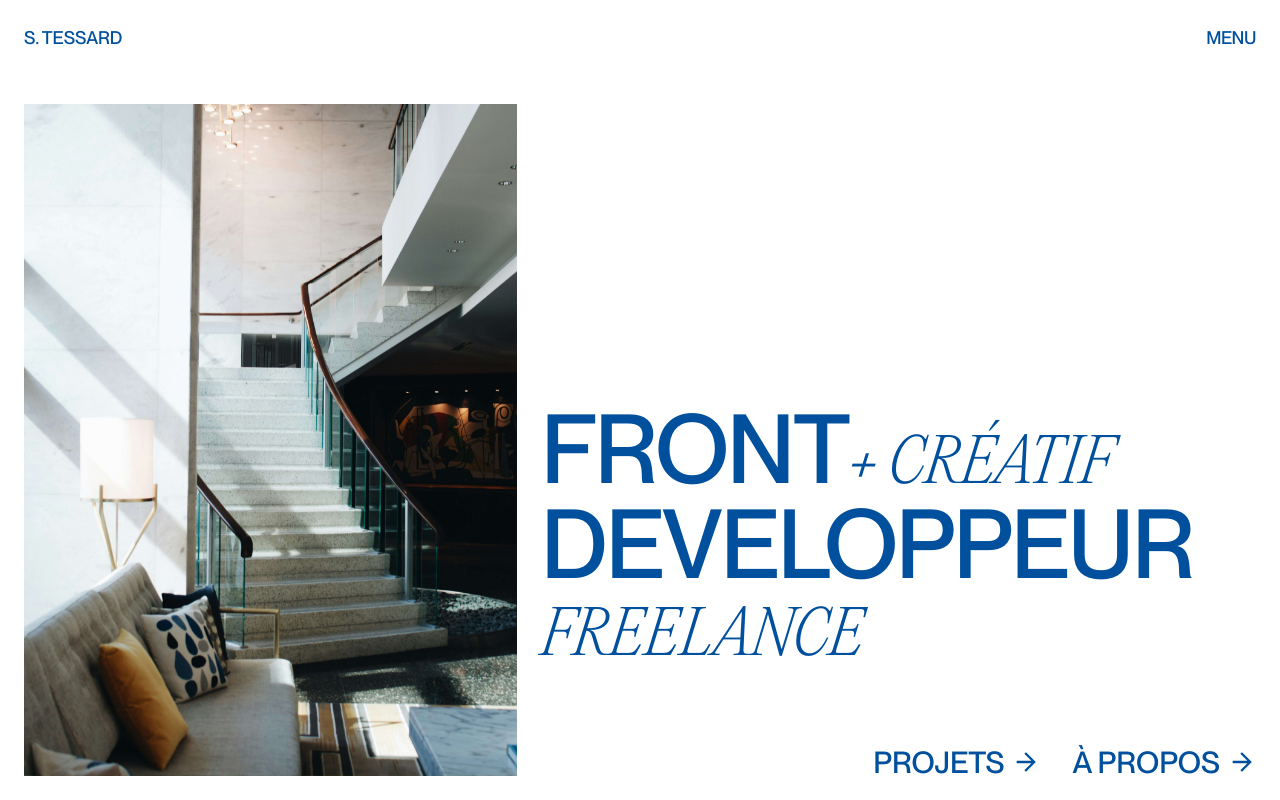
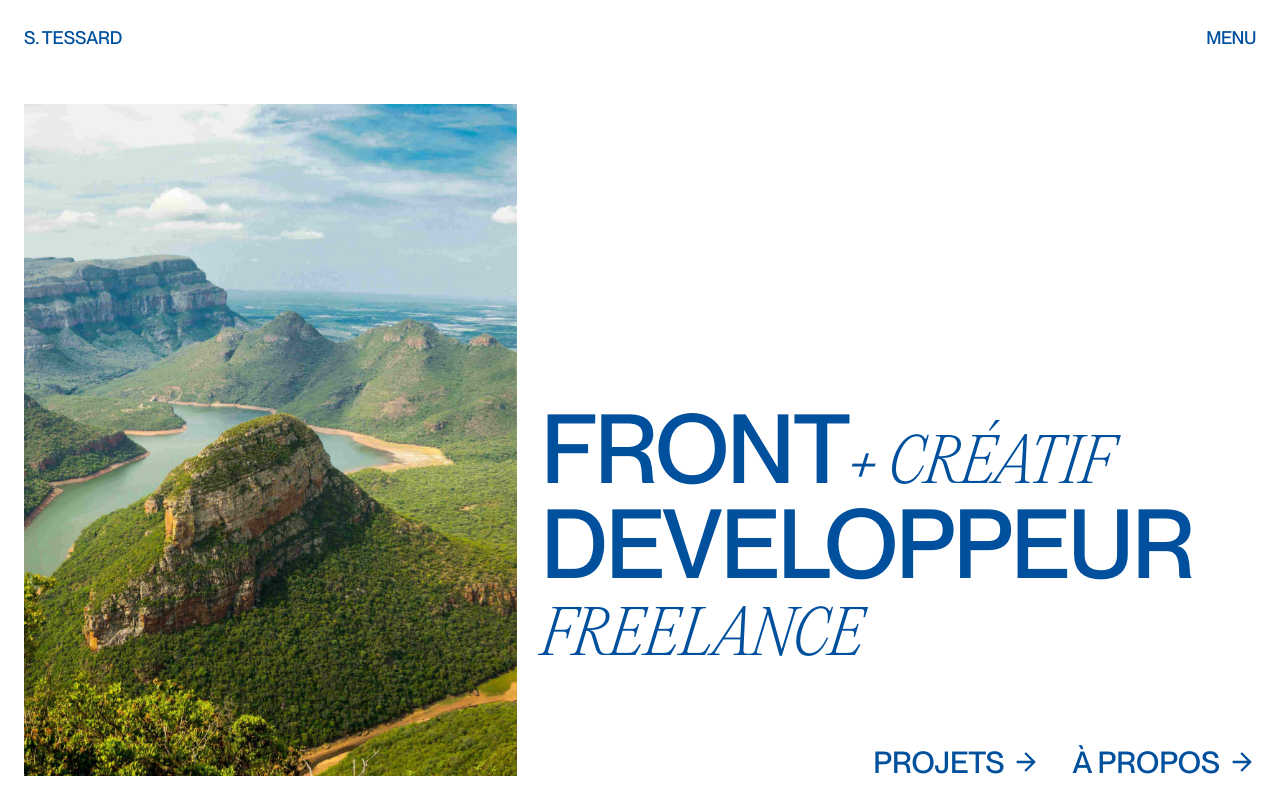
Before and after one commit to simontessard/2025-portfolio, a Next.js app: page / in a window 1280 px wide. Built offline with nearby package versions, Linux system fonts and the light colour scheme.

Commit message:
fix revert

```diff
--- a/src/components/home/Carousel.tsx
+++ b/src/components/home/Carousel.tsx
@@ -13,9 +13,11 @@ export default function Carousel() {
                 loop={true}
                 speed={800}
                 effect="fade"
-                className="size-full"
+                className="!size-full"
                 >
-
+                <SwiperSlide>
+                    <img src="/images/home/elephant.jpg" alt="Random" className="object-cover size-full"/>
+                </SwiperSlide>
                 <SwiperSlide>
                     <img src="/images/home/iniva.jpg" alt="Random" className="object-cover size-full"/>
                 </SwiperSlide>
```
